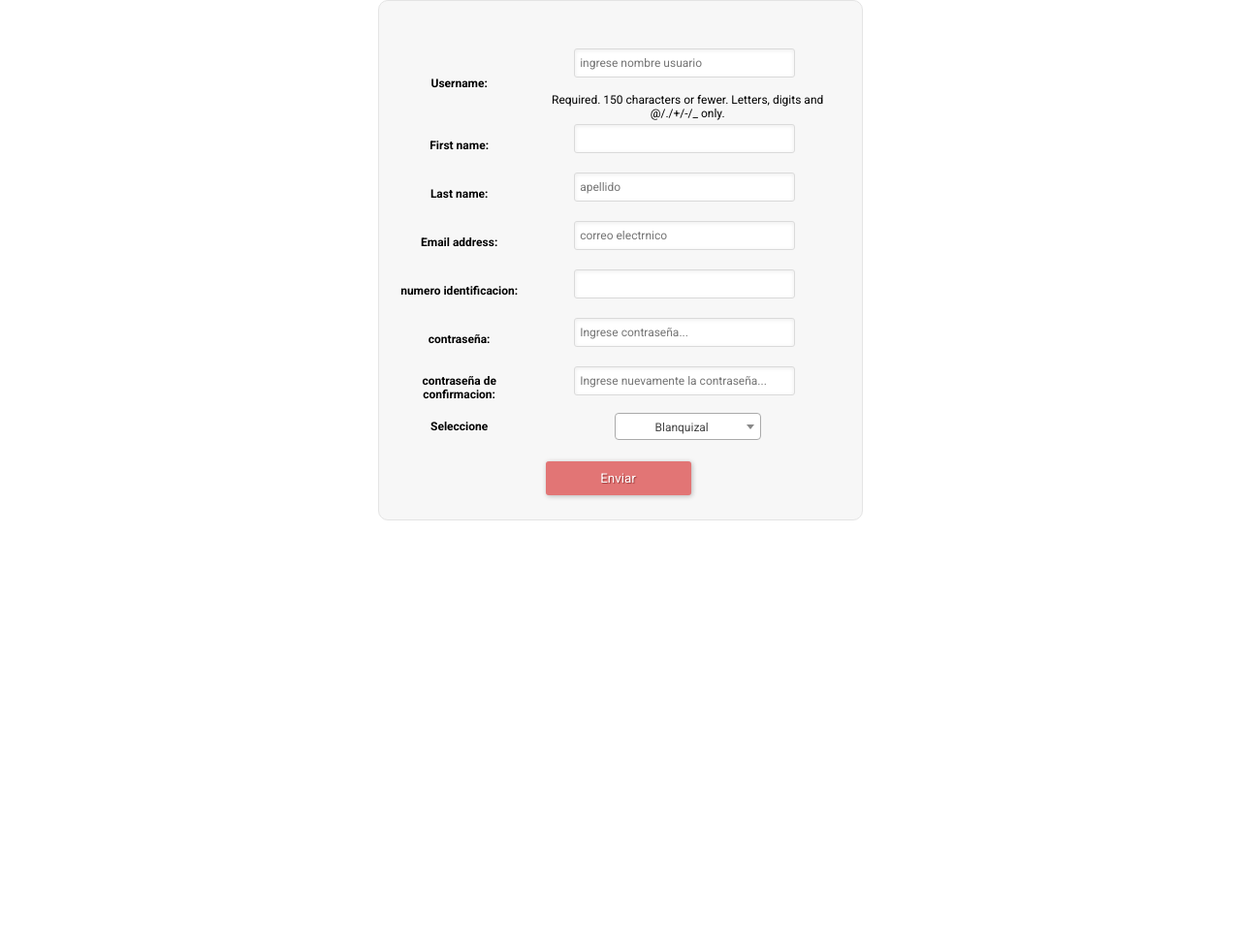
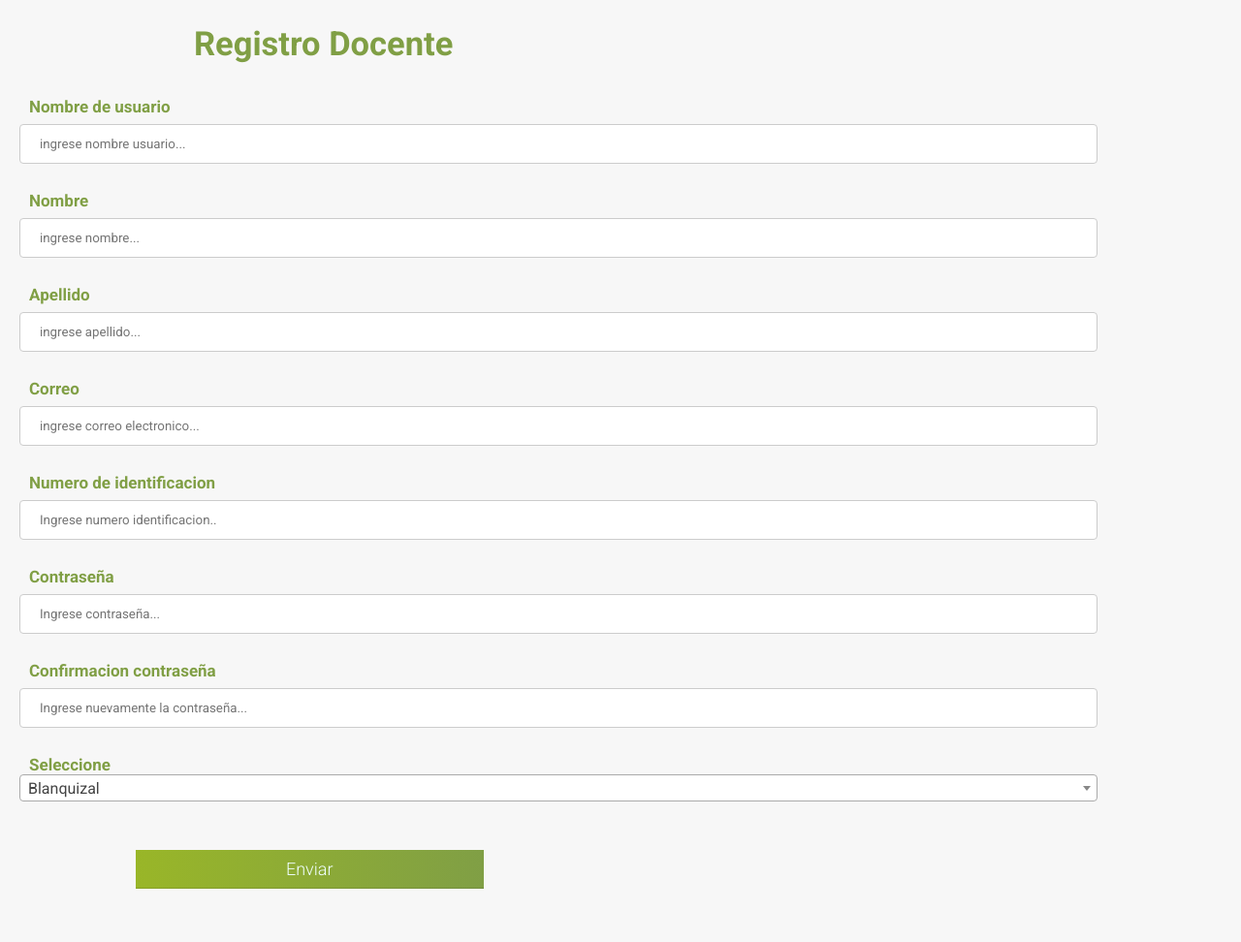
Before and after one commit to dgomezc1/R-Oil, a Django app: page /docentes/registro/ in a window 1280 px wide. Shown: the whole page at 97% size. Before the commit the page ends 537 px from the top, so only its background shows below. Run offline with Django 3.2, Linux system fonts and the light colour scheme; a user stored in the database is signed in; data comes from the database, SQL or seed files in the repository; both versions use the stored data as it was after the commit; some libraries are stand-ins or nearby versions.

Commit message:
Creacion de mixins en app usuario (administrar permisos), Restricciones de permisos en formulario institucion y formulario docente. Correcciones a forms registro docente (se agregaron placeholder faltantes). Correcion de plantilla html de registro docente (se replanteo). Creacion de plantilla css para formulario docente. Administracion de errores de formulario docente. Correcion de errror en username registro docente

```diff
--- a/Roil/static/css/fordocente.css
+++ /dev/null
@@ -1,62 +0,0 @@
-@import url('https://fonts.googleapis.com/css2?family=Roboto:ital,wght@0,100;0,300;0,400;0,500;0,700;0,900;1,100;1,300;1,400;1,500;1,700;1,900&display=swap');
-
-
-*{
-    margin: 0;
-    padding: 0;
-    box-sizing: border-box;
-    font-family: 'Roboto', sans-serif;
-    text-decoration: none;
-}
-
-
-.basic-grey {
-	margin-left:auto;
-	margin-right:auto;
-    max-width: 500px;
-    background: #F7F7F7;
-    padding: 25px 15px 25px 10px;
-    font: 12px Georgia, "Times New Roman", Times, serif;
-    color: rgb(180, 90, 90);
-    text-shadow: 1px 1px 1px #FFF;
-    border:1px solid #E4E4E4;
-    border-radius: 10px;
-}
-
- input[type="text"],  input[type="email"], input[type="number"], input[type="password"] {
-	border: 1px solid #DADADA;
-	color: #888;
-	height: 30px;
-	margin-bottom: 16px;
-	margin-right: 6px;
-	margin-top: 2px;
-	outline: 0 none;
-	padding: 3px 3px 3px 5px;
-	width: 70%;
-	font-size: 12px;
-	line-height:15px;
-	box-shadow: inset 0px 1px 4px #ECECEC;
-	-moz-box-shadow: inset 0px 1px 4px #ECECEC;
-	-webkit-box-shadow: inset 0px 1px 4px #ECECEC;
-    border-radius: 3px;
- }
-
-form {
-    display: block;
-    margin: 0px;
-}
-
-input[type="submit"]{
-	background: #E27575;
-	border: none;
-	padding: 10px 25px 10px 25px;
-	color: #FFF;
-	box-shadow: 1px 1px 5px #B6B6B6;
-	border-radius: 3px;
-	text-shadow: 1px 1px 1px #9E3F3F;
-	cursor: pointer;
-}
-
-input[type="submit"]:hover {
-    background: #CF7A7A
-}
--- /dev/null
+++ b/Roil/static/css/registrodocentes.css
@@ -0,0 +1,72 @@
+@import url('https://fonts.googleapis.com/css2?family=Roboto:ital,wght@0,100;0,300;0,400;0,500;0,700;0,900;1,100;1,300;1,400;1,500;1,700;1,900&display=swap');
+*{
+    margin: 0;
+    padding: 0;
+    box-sizing: border-box;
+    font-family: 'Roboto', sans-serif;
+    text-decoration: none;
+}
+
+.titulo{
+    font-size: 23px;
+    color:#809f45;
+    margin-left:auto;
+	margin-right:auto;
+    max-width: auto;
+    background: #F7F7F7;
+    padding: 25px 30px 0px 200px;
+}
+
+.basic-grey {
+	margin-left:auto;
+	margin-right:auto;
+    max-width: auto;
+    background: #F7F7F7;
+    padding: 25px 15px 25px 10px;
+}
+
+.opciones{
+    padding: 10px ;
+}
+
+.boton{
+    padding: 30px ;
+}
+
+input[type="submit"]{
+    width: 30%;
+    height: 40px;
+    margin-top: 10px;
+    margin-left: 100px;
+    color:azure;
+    background: linear-gradient(90deg, #99b628,#809f45);
+    font-weight: 300;
+    cursor: pointer;
+    font-size: 18px;
+    border: 1px;
+    outline: 1px;
+    border-bottom: 1px solid rgba(0, 0, 0, 0.12);
+}
+label {
+    font : 12px;
+    font-size: 17px;
+    margin-left: 10px;
+    font-weight:bold;
+    color: #809f45;
+  }
+
+input[type=text], input[type="email"], input[type="number"], input[type="password"], select{
+    width: 90%;
+    padding: 12px 20px;
+    margin: 8px 0;
+    display: inline-block;
+    border: 1px solid #ccc;
+    border-radius: 4px;
+    box-sizing: border-box;
+  }
+
+.errores{
+    margin-left: 15px;
+    color:red;
+    font-size: 14px;
+}
--- a/docente/forms.py
+++ b/docente/forms.py
@@ -3,7 +3,8 @@ from usuario.models import User
 from django.contrib.auth.models import Group
 
 class FormularioDocente(forms.ModelForm):
-    ni = forms.IntegerField(label='numero identificacion',required=True)
+    ni = forms.IntegerField(label='numero identificacion',required=True,
+    widget=forms.NumberInput(attrs={'placeholder':'Ingrese numero identificacion..'}))
     password1 = forms.CharField(label='contraseña', widget=forms.PasswordInput(
         attrs={
             'class':'form-control',
@@ -25,11 +26,11 @@ class FormularioDocente(forms.ModelForm):
         model = User
         fields  = ('username', 'first_name', 'last_name', 'email')
         widgets = {'email':forms.EmailInput(
-            attrs={'placeholder':'correo electrnico',
+            attrs={'placeholder':'ingrese correo electronico...',
             }),
-            'first_name':forms.TextInput(attrs={'placholder':'nombre'}),
-            'last_name': forms.TextInput(attrs={'placeholder':'apellido'}),
-            'username': forms.TextInput(attrs={'placeholder':'ingrese nombre usuario'}),
+            'first_name':forms.TextInput(attrs={'placeholder':'ingrese nombre...'}),
+            'last_name': forms.TextInput(attrs={'placeholder':'ingrese apellido...'}),
+            'username': forms.TextInput(attrs={'placeholder':'ingrese nombre usuario...'}),
         }
 
     def clean_password2(self):
--- a/docente/templates/registro.html
+++ b/docente/templates/registro.html
@@ -2,7 +2,7 @@
 <!DOCTYPE html>
 <html>
     <head>
-        <link rel="stylesheet" href='{% static "css/fordocente.css" %}'>
+        <link rel="stylesheet" href='{% static "css/registrodocentes.css" %}'>
         <script src="https://ajax.googleapis.com/ajax/libs/jquery/3.6.0/jquery.min.js"></script>
         <link href="https://cdn.jsdelivr.net/npm/select2@4.1.0-rc.0/dist/css/select2.min.css" rel="stylesheet" />
         <script src="https://cdn.jsdelivr.net/npm/select2@4.1.0-rc.0/dist/js/select2.min.js"></script>
@@ -14,24 +14,116 @@
     </head>
     <body>
         <div>
-            <form action="" method="POST" style="text-align: center;" class= "basic-grey">
+            <div class="titulo">
+                <h2>Registro Docente</h2>
+            </div>
+            <form action="" method="POST" class= "basic-grey">
                 {% csrf_token %}
-                <table style="color: rgb(0, 0, 0); margin: 20px auto;">
-                    {{form}}
-                    <tr>
-                    <td>
-                        <label><b>Seleccione</b></label>
-                    </td>
-                    <td>
-                    <select class="js-example-basic-single" name="state" required>
-                        {% for c in lista %}
-                        <option value="{{c.nombre}}">{{c.nombre}}</option>
+                <div class = "opciones">
+                    <label for="{{f.id_for_label}}">Nombre de usuario</label>
+                    <div class="form-warp">
+                        {{form.username}}
+                    </div>
+                    {% if form.username.errors %}
+                    <ul>
+                        {% for error in form.username.errors %}
+                            <li class="errores">{{error}}</li>
                         {% endfor %}
+                    </ul>
+                    {% endif %}
+                </div>
+                <div class = "opciones">
+                    <label for="{{f.id_for_label}}">Nombre</label>
+                    <div class="form-warp">
+                        {{form.first_name}}
+                    </div>
+                    {% if form.first_name.errors %}
+                    <ul>
+                        {% for error in form.first_name.errors %}
+                            <li class="errores">{{error}}</li>
+                        {% endfor %}
+                    </ul>
+                    {% endif %}
+                </div>
+                <div class = "opciones">
+                    <label for="{{f.id_for_label}}">Apellido</label>
+                    <div class="form-warp">
+                        {{form.last_name}}
+                    </div>
+                    {% if form.last_name.errors %}
+                    <ul>
+                        {% for error in form.last_name.errors %}
+                            <li class="errores">{{error}}</li>
+                        {% endfor %}
+                    </ul>
+                    {% endif %}
+                </div>
+                <div class = "opciones">
+                    <label for="{{f.id_for_label}}">Correo</label>
+                    <div class="form-warp">
+                        {{form.email}}
+                    </div>
+                    {% if form.email.errors %}
+                    <ul>
+                        {% for error in form.email.errors %}
+                            <li class="errores">{{error}}</li>
+                        {% endfor %}
+                    </ul>
+                    {% endif %}
+                </div>
+                <div class = "opciones">
+                    <label for="{{f.id_for_label}}">Numero de identificacion</label>
+                    <div class="form-warp">
+                        {{form.ni}}
+                    </div>
+                    {% if form.ni.errors %}
+                    <ul>
+                        {% for error in form.ni.errors %}
+                            <li class="errores">{{error}}</li>
+                        {% endfor %}
+                    </ul>
+                    {% endif %}
+                </div>
+                <div class = "opciones">
+                    <label for="{{f.id_for_label}}">Contraseña</label>
+                    <div class="form-warp">
+                        {{form.password1}}
+                    </div>
+                    {% if form.password1.errors %}
+                    <ol>
+                        {% for error in form.password1.errors %}
+                            <li class="errores">{{error|escape}}</li>
+                        {% endfor %}
+                    </ol>
+                    {% endif %}
+                </div>
+                <div class = "opciones">
+                    <label for="{{f.id_for_label}}">Confirmacion contraseña</label>
+                    <div class="form-warp">
+                        {{form.password2}}
+                    </div>
+                    {% if form.password2.errors %}
+                    <ul>
+                        {% for error in form.password2.errors %}
+                            <li class="errores">{{error|escape}}</li>
+                        {% endfor %}
+                    </ul>
+                    {% endif %}
+                </div>
+                <div class="opciones">
+                    <label>Seleccione</label>
+                    <div>
+                        <select class="js-example-basic-single" name="state" required>
+                            {% for c in lista %}
+                            <option value="{{c.nombre}}">{{c.nombre}}</option>
+                            {% endfor %}
                       </select>
-                      </td>
-                    </tr>
-                </table>
-                  <input type="submit" value="Enviar" style="width: 150px;">
+                    </div>
+                </div>
+                <div class="boton">
+                    <input type="submit" value="Enviar">
+                </div>
+
             </form>
         </div>
     </body>
--- a/docente/views.py
+++ b/docente/views.py
@@ -1,4 +1,3 @@
-import django
 from django.db.models.fields import mixins
 from django.http import request
 from django.http.response import HttpResponse, HttpResponseRedirect
@@ -9,23 +8,11 @@ from django.views.generic.edit import CreateView
 from usuario.models import User
 from instituciones.models import Institucion
 from django.contrib.auth.mixins import LoginRequiredMixin
+from usuario.mixins import permisos_institucion_docentes
 
 # Create your views here.
 
-
-def registro(request):
-    if request.method == 'POST':
-        form = FormularioDocente(data=request.POST)
-        if form.is_valid():
-            form.crear_usuario()
-            return HttpResponse("Envio correcto de datos")
-        else:
-            return render(request, 'registro.html', {'form':form})
-    else:
-        form = FormularioDocente()
-    return render(request, 'registro.html', {'form':form})
-
-class registro2(LoginRequiredMixin,CreateView):
+class registro2(LoginRequiredMixin,permisos_institucion_docentes,CreateView):
     model = User
     form_class = FormularioDocente
     template_name = 'registro.html'
--- a/instituciones/views.py
+++ b/instituciones/views.py
@@ -1,13 +1,13 @@
-import django
 from django.shortcuts import render, HttpResponse
 from django.views.generic.edit import CreateView
 from django.contrib.auth.mixins import LoginRequiredMixin
 from .models import Institucion
 from .forms import FormularioInstitucion
+from usuario.mixins import permisos_institucion_docentes
 
 # Create your views here.
 
-class registro(CreateView):
+class registro(LoginRequiredMixin,permisos_institucion_docentes,CreateView):
     model = Institucion
     form_class = FormularioInstitucion
     template_name = "registro_institucion.html"
--- a/usuario/models.py
+++ b/usuario/models.py
@@ -8,11 +8,8 @@ class User(AbstractUser):
     first_name = models.CharField('first name', max_length=150, blank=True, null=True)
     last_name = models.CharField('last name', max_length=150, blank=True, null=True)
     email = models.EmailField('email address', blank=False, null=False)
-
     institucion = models.ForeignKey(Institucion, blank = True, null = True, on_delete=models.CASCADE)
-
     ni = models.BigIntegerField('numero_identificacion', unique=True,blank=True, null=True)
-
     usuario_inst = models.BooleanField(default=False)
     docente = models.BooleanField(default=False)
     admin_proyecto = models.BooleanField(default=False)
@@ -21,6 +18,8 @@ class User(AbstractUser):
         return self.institucion
     def get_usuario_inst(self):
         return self.usuario_inst
+    def get_admin(self):
+        return self.admin_proyecto
 
     class Meta:
         verbose_name = 'Usuario'
```
Also changed, not shown: usuario/mixins.py (added, +13 -0 lines), db.sqlite3.
